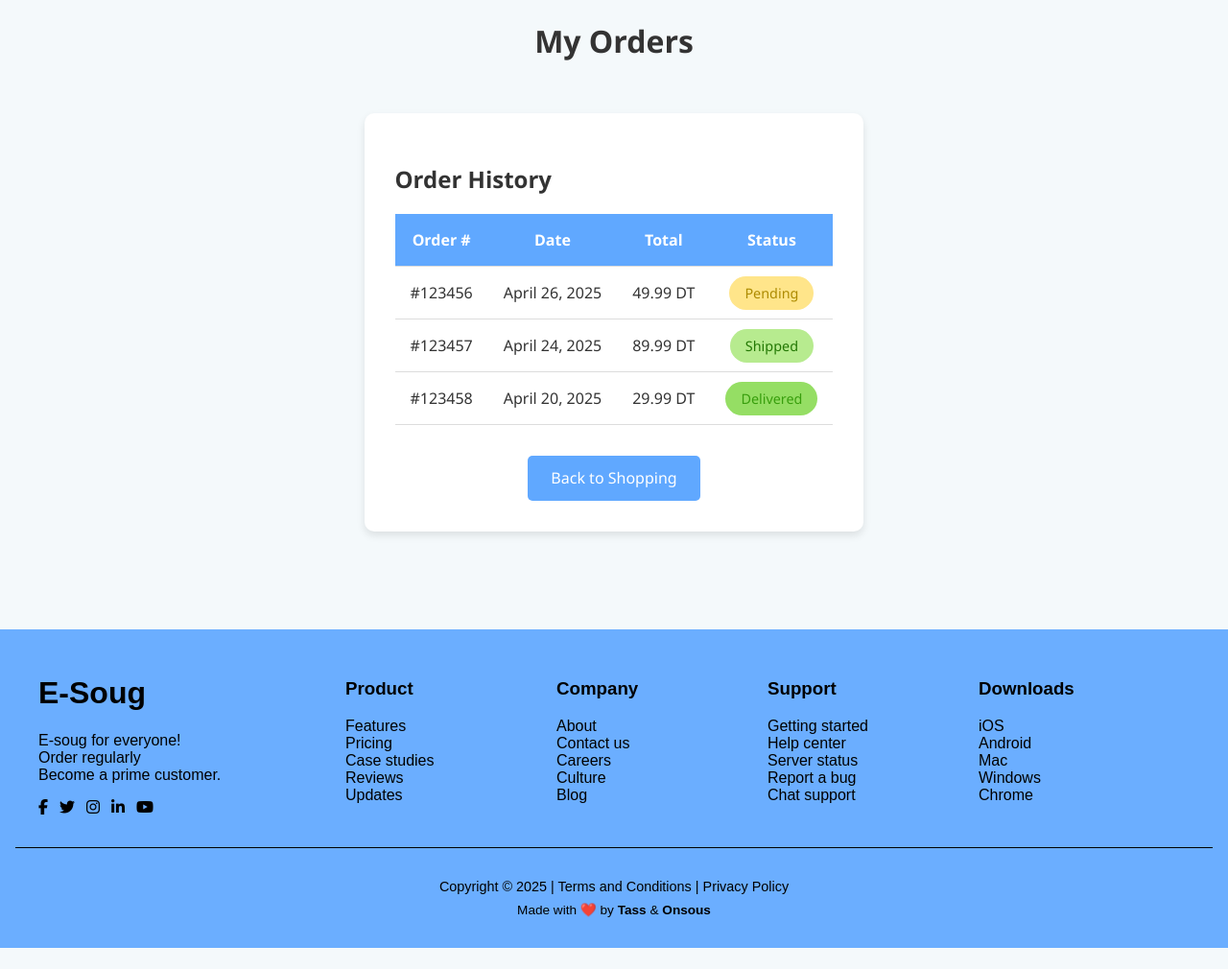
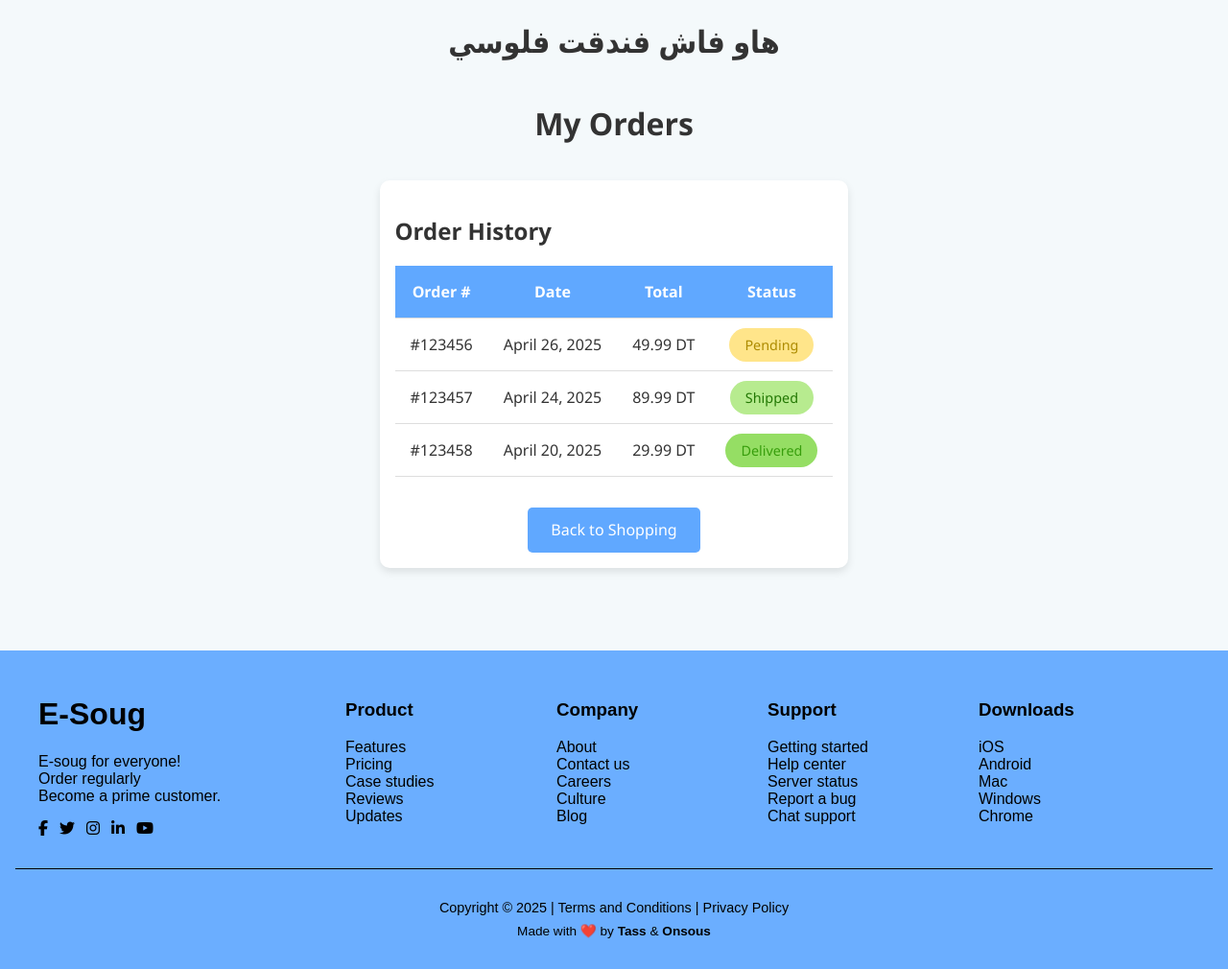
Before and after one commit to saidions01/e-commerce-django, a Django app: page /myorders/ in a window 1280 px wide. Shown: the part 68-1078 px from the top of the page at 96% size. Before the commit the page ends 1056 px from the top, so only its background shows below. Run offline with Django 5.2, Linux system fonts and the light colour scheme.

Commit message:
added a line in the view orders page

```diff
--- a/store/templates/view_orders.html
+++ b/store/templates/view_orders.html
@@ -106,8 +106,8 @@
         .container {
             flex: 1;
             max-width: 1000px;
-            margin: 2rem auto;
-            padding: 2rem;
+            margin: 1rem auto;
+            padding: 1rem;
             background: white;
             border-radius: 10px;
             box-shadow: 0 4px 8px rgba(0,0,0,0.1);
@@ -186,8 +186,8 @@
 </head>
 <body>
     {% include 'navbar.html' %}
-
-        <h1 style="text-align: center;">My Orders</h1>
+    <h1 style="text-align: center;">هاو فاش فندقت فلوسي</h1>
+    <h1 style="text-align: center;">My Orders</h1>
 
 
     <div class="container">
```
